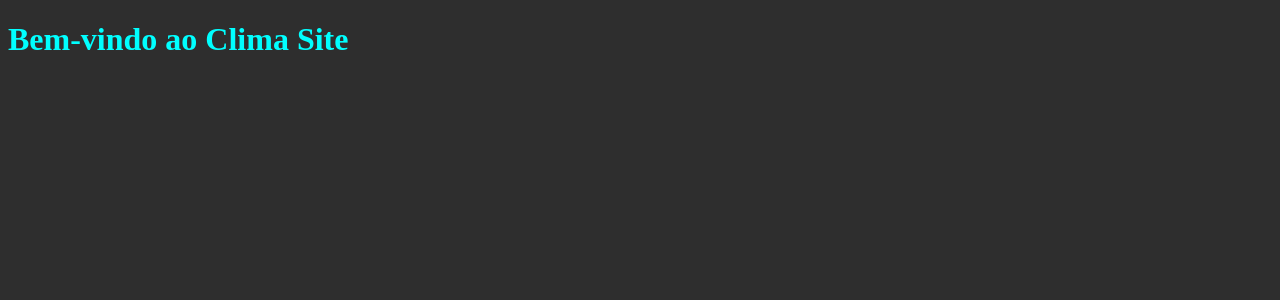
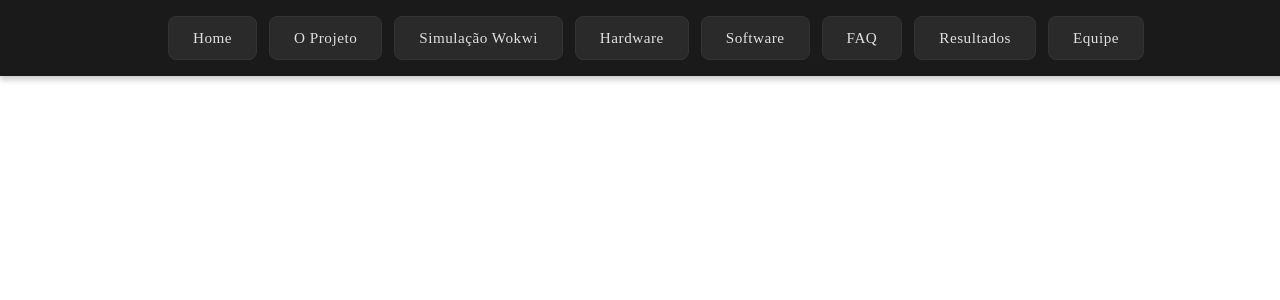
Before and after one commit to 3006m/climasite, a React (Vite) app in the folder projetoM/: page / in a window 1280 px wide. Shown: the top 300 px of the page. Built offline with nearby package versions, Linux system fonts and the light colour scheme.

Commit message:
feat: add navigation and page components for the Clima Site

```diff
--- a/projetoM/src/App.css
+++ b/projetoM/src/App.css
@@ -1,3 +1,12 @@
-*{
+* {
+  margin: 0;
+  padding: 0;
+  box-sizing: border-box;
   background-color: rgb(46, 46, 46);
 }
+
+body {
+  margin: 0;
+  padding: 0;
+  min-height: 100vh;
+}
--- a/projetoM/src/App.jsx
+++ b/projetoM/src/App.jsx
@@ -1,13 +1,25 @@
-import React from 'react'
-import { BrowserRouter, Routes, Route, Link } from 'react-router-dom'
+import { BrowserRouter, Routes, Route } from 'react-router-dom'
 import Home from './pages/home'
-import './App.css'
+import Projeto from './pages/projeto'
+import Simulacao from './pages/simulacao'
+import Hardware from './pages/hardware'
+import Software from './pages/software'
+import FAQ from './pages/faq'
+import Resultados from './pages/resultados'
+import Equipe from './pages/equipe'
 
 function App() {
   return (
     <BrowserRouter>
       <Routes>
         <Route path="/" element={<Home />} />
+        <Route path="/projeto" element={<Projeto />} />
+        <Route path="/simulacao" element={<Simulacao />} />
+        <Route path="/hardware" element={<Hardware />} />
+        <Route path="/software" element={<Software />} />
+        <Route path="/faq" element={<FAQ />} />
+        <Route path="/resultados" element={<Resultados />} />
+        <Route path="/equipe" element={<Equipe />} />
       </Routes>
     </BrowserRouter>
   )
--- /dev/null
+++ b/projetoM/src/components/navbar.jsx
@@ -0,0 +1,22 @@
+import React from 'react';
+import { Link } from 'react-router-dom';
+import '../styles/navbar.css';
+
+function Navbar() {
+  return (
+    <nav className="navbar">
+      <div className="navbar-container">
+        <Link to="/" className="nav-button">Home</Link>
+        <Link to="/projeto" className="nav-button">O Projeto</Link>
+        <Link to="/simulacao" className="nav-button">Simulação Wokwi</Link>
+        <Link to="/hardware" className="nav-button">Hardware</Link>
+        <Link to="/software" className="nav-button">Software</Link>
+        <Link to="/faq" className="nav-button">FAQ</Link>
+        <Link to="/resultados" className="nav-button">Resultados</Link>
+        <Link to="/equipe" className="nav-button">Equipe</Link>
+      </div>
+    </nav>
+  );
+}
+
+export default Navbar;
--- /dev/null
+++ b/projetoM/src/pages/equipe.jsx
@@ -0,0 +1,9 @@
+import React from 'react';
+
+export default function Equipe() {
+    return (
+        <main>
+            <h1>Equipe</h1>
+        </main>
+    );
+}
--- /dev/null
+++ b/projetoM/src/pages/faq.jsx
@@ -0,0 +1,9 @@
+import React from 'react';
+
+export default function FAQ() {
+    return (
+        <main>
+            <h1>Perguntas e Respostas</h1>
+        </main>
+    );
+}
--- /dev/null
+++ b/projetoM/src/pages/hardware.jsx
@@ -0,0 +1,9 @@
+import React from 'react';
+
+export default function Hardware() {
+    return (
+        <main>
+            <h1>Hardware</h1>
+        </main>
+    );
+}
--- a/projetoM/src/pages/home.jsx
+++ b/projetoM/src/pages/home.jsx
@@ -1,10 +1,12 @@
 import React from 'react'
 import '../styles/home.css'
+import Navbar from '../components/Navbar';
 
 function Home() {
   return (
     <div>
       <h1>Bem-vindo ao Clima Site</h1>
+      <Navbar />
     </div>
   )
 }
--- /dev/null
+++ b/projetoM/src/pages/projeto.jsx
@@ -0,0 +1,9 @@
+import React from 'react';
+
+export default function Projeto() {
+    return (
+        <main>
+            <h1>Projeto</h1>
+        </main>
+    );
+}
--- /dev/null
+++ b/projetoM/src/pages/resultados.jsx
@@ -0,0 +1,9 @@
+import React from 'react';
+
+export default function Resultados() {
+    return (
+        <main>
+            <h1>Resultados</h1>
+        </main>
+    );
+}
--- /dev/null
+++ b/projetoM/src/pages/simulacao.jsx
@@ -0,0 +1,9 @@
+import React from 'react';
+
+export default function Simulacao() {
+    return (
+        <main>
+            <h1>Simulacao</h1>
+        </main>
+    );
+}
--- /dev/null
+++ b/projetoM/src/pages/software.jsx
@@ -0,0 +1,9 @@
+import React from 'react';
+
+export default function Software() {
+    return (
+        <main>
+            <h1>Software</h1>
+        </main>
+    );
+}
--- /dev/null
+++ b/projetoM/src/styles/navbar.css
@@ -0,0 +1,56 @@
+.navbar {
+  background-color: #1a1a1a;
+  padding: 1rem;
+  position: fixed;
+  top: 0;
+  left: 0;
+  width: 100%;
+  box-shadow: 0 4px 6px rgba(0, 0, 0, 0.2);
+  z-index: 1000;
+  display: flex;
+  justify-content: center;
+}
+
+.navbar-container {
+  width: 100%;
+  max-width: 1200px;
+  display: flex;
+  justify-content: center;
+  flex-wrap: wrap;
+  gap: 12px;
+  padding: 0 20px;
+}
+
+.nav-button {
+  background-color: #2a2a2a;
+  color: #e0e0e0;
+  padding: 12px 24px;
+  border-radius: 8px;
+  text-decoration: none;
+  transition: all 0.4s cubic-bezier(0.4, 0, 0.2, 1);
+  border: 1px solid #333333;
+  font-weight: 500;
+  font-size: 0.95rem;
+  letter-spacing: 0.5px;
+  margin: 0;
+}
+
+.nav-button:hover {
+  background-color: #333333;
+  transform: scale(1.05);
+  box-shadow: 0 6px 12px rgba(0, 0, 0, 0.15);
+  border-color: #404040;
+}
+
+.nav-button:active {
+  transform: scale(1);
+  box-shadow: 0 2px 4px rgba(0, 0, 0, 0.1);
+}
+
+@media (max-width: 768px) {
+  .navbar-container {
+    flex-direction: column;
+    align-items: center;
+    padding: 0 16px;
+  }
+}
```
